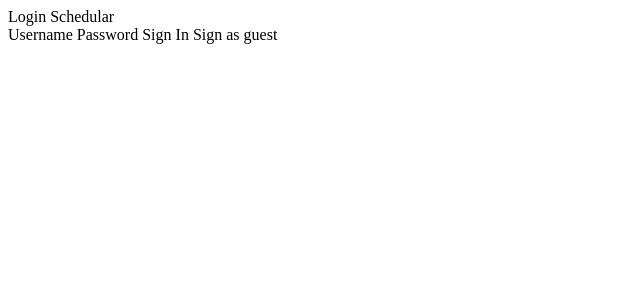
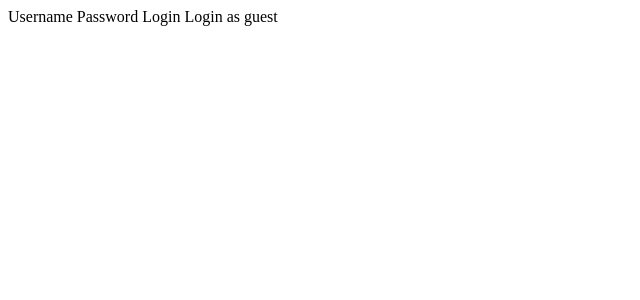
Before and after one commit to Trio-Macan-Application-Dev/Schedular-File, a PHP site: page /app/login/login.page.html in a window 1280 px wide. Shown: the top 300 px of the page, without its empty margins (0-640 px from the left). Run offline with PHP 8.4, Linux system fonts and the light colour scheme.

Commit message:
configure Login Page

```diff
--- a/Schedular/src/app/login/login.page.html
+++ b/Schedular/src/app/login/login.page.html
@@ -1,9 +1,9 @@
-<ion-header>
+<!--<ion-header>
   <ion-toolbar>
     <ion-title>Login Schedular</ion-title>
   </ion-toolbar>
 </ion-header>
-<!-- Body -->
+<-- Body -->
 <ion-content>
   <!-- Insert content here -->
 
@@ -20,8 +20,8 @@
 
     <ion-row>
       <ion-col>
-        <ion-button type="submit" color="success" expand="block">Sign In</ion-button>
-        <a id="guestSign" [routerLink]="['/guest']" class="small-text">Sign as guest</a> <!-- to be reviewed -->
+        <ion-button type="submit" color="success" expand="block">Login</ion-button>
+        <a id="guestSign" [routerLink]="['/dashboard']" class="small-text">Login as guest</a> <!-- to be reviewed -->
       </ion-col>
     </ion-row>
   </form>
```
Also changed, not shown: Schedular/src/app/login/login.page.scss (+8 -0 lines), Schedular/assests/Logo.png (added).
